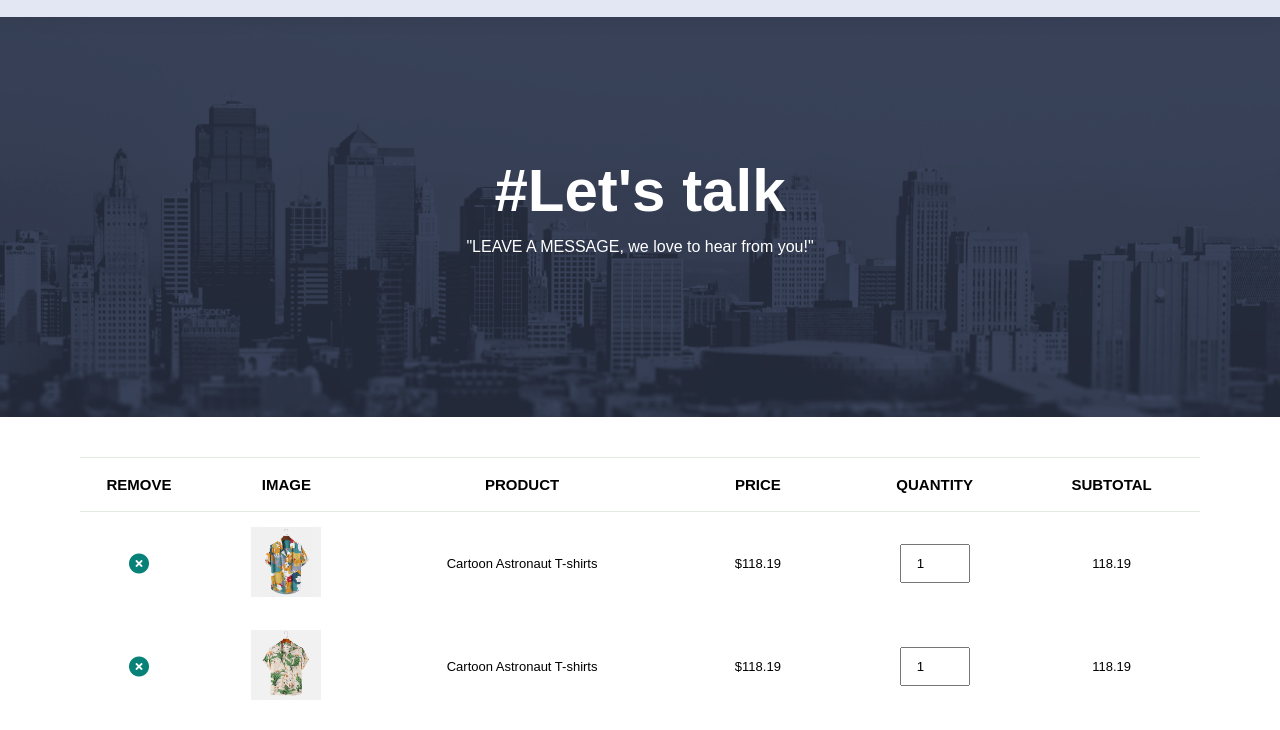
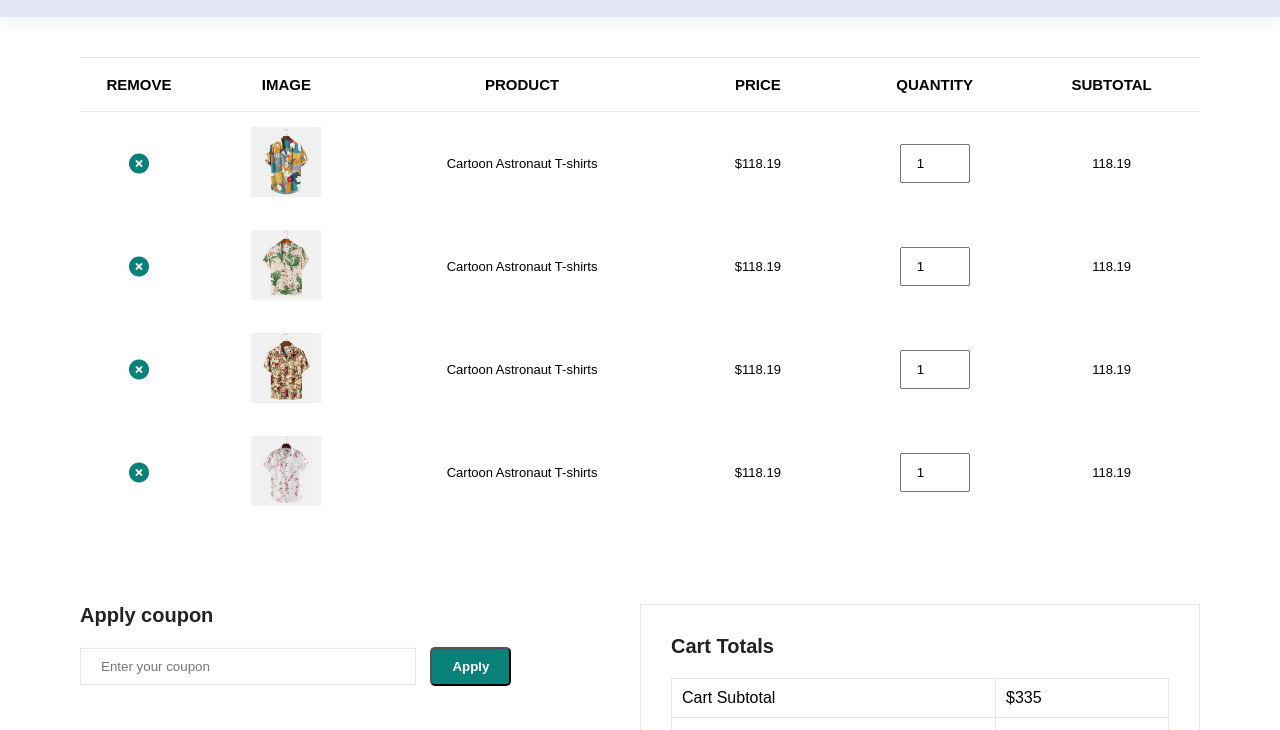
Before and after one commit to Mairaquadri/e-commerce, a plain HTML site: page addtocart.html in a window 1280 px wide. Shown: the part 67-797 px from the top of the page. Drawn offline with Linux system fonts and the light colour scheme; a web font is replaced by a local one.

Commit message:
made some change

```diff
--- a/addtocart.html
+++ b/addtocart.html
@@ -47,14 +47,14 @@
     </nav>
     <!------------------------------------------------------ navbar ------------------------------------------------------>
     <!------------------------------------------------------ talk us ------------------------------------------------------>
-    <section id="read-more">
+    <!-- <section id="read-more">
         <div class="read-more-banner">
             <h1>#Let's talk</h1>
             <p>"LEAVE A MESSAGE, we love to hear from you!"</p>
 
         </div>
 
-    </section>
+    </section> -->
 
     <!------------------------------------------------------ talk us ------------------------------------------------------>
     <!------------------------------------------------------  cart table  ------------------------------------------------------>
```
